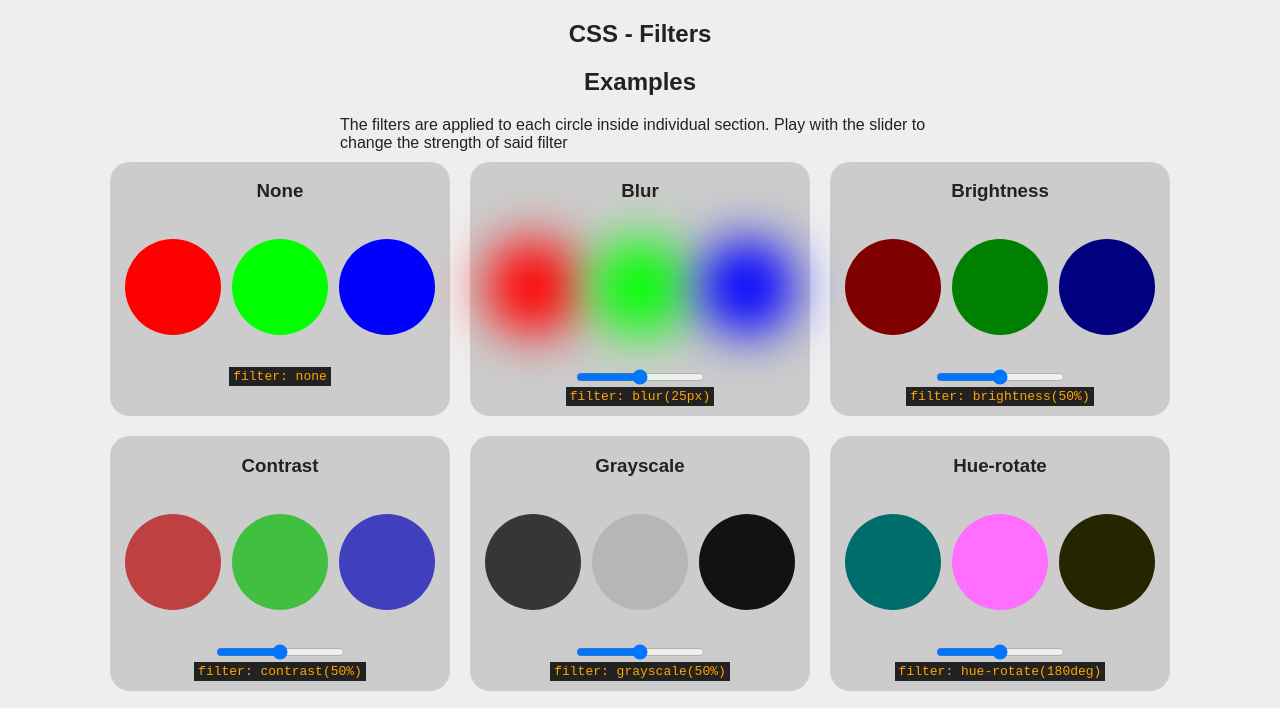
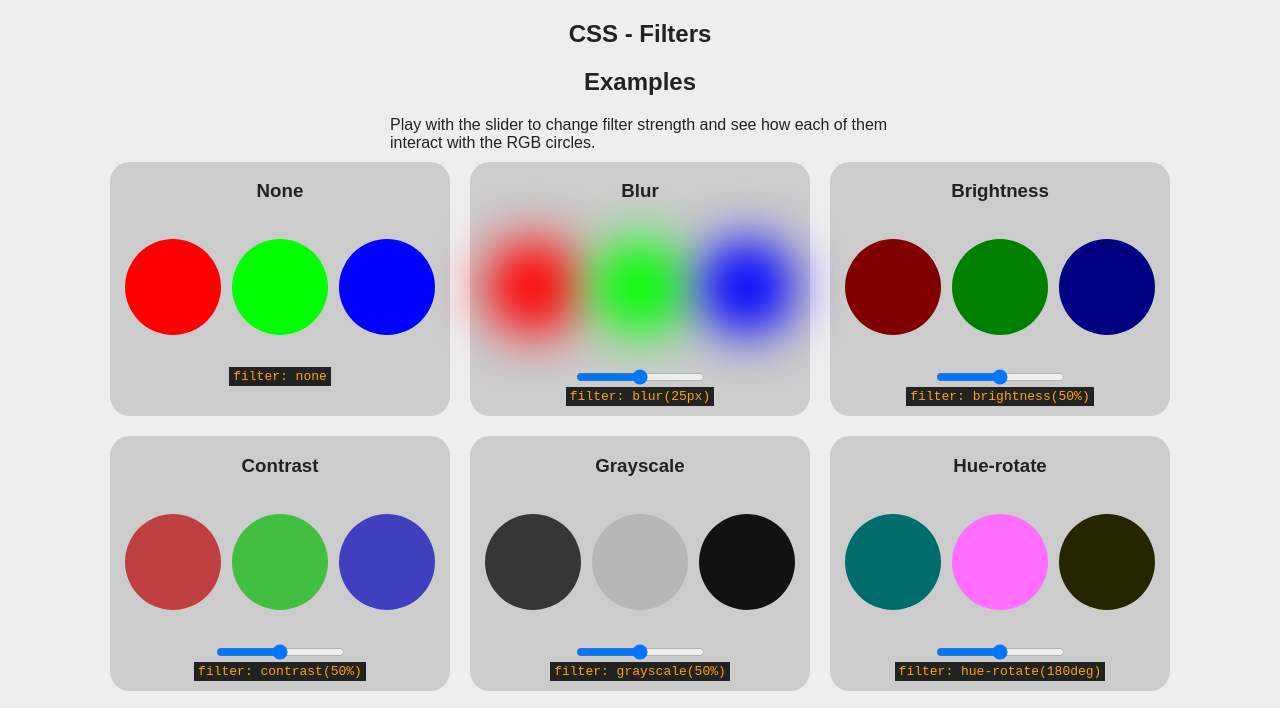
Before and after one commit to MichaelMelena/css-filters, a plain HTML site: page src/index.html in a window 1280 px wide. Shown: the top 708 px of the page. Drawn offline with Linux system fonts and the light colour scheme.

Commit message:
updated description

```diff
--- a/src/css/style.css
+++ b/src/css/style.css
@@ -18,7 +18,7 @@ h1, h2 {
 }
 
 p{
-  max-width: 600px;
+  max-width: 500px;
   margin: auto;
 }
 
--- a/src/index.html
+++ b/src/index.html
@@ -22,7 +22,7 @@
     <article>
         <h2>Examples</h2>
         <p>
-            The filters are applied to each circle inside individual section. Play with the slider to change the strength of said filter
+         Play with the slider to change filter strength and see how each of them interact with the RGB circles.
         </p>
         <div class="example-container">
             <div class="example">
```
